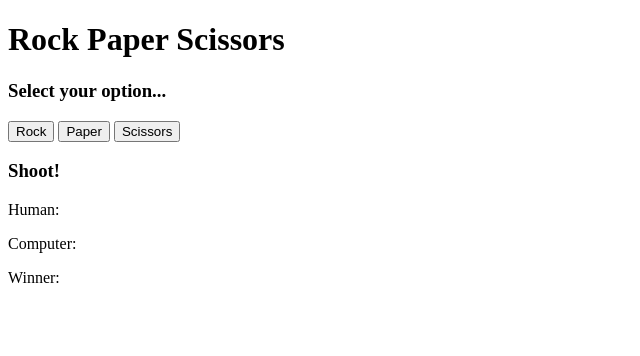
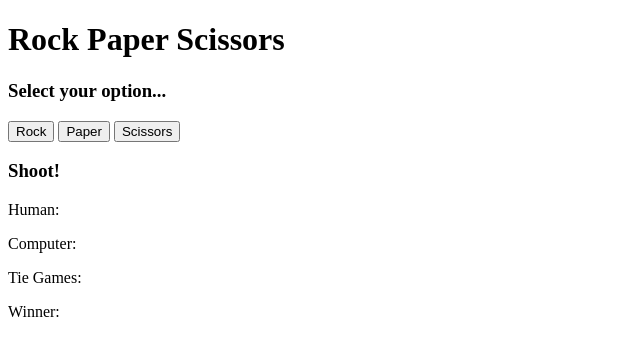
Before and after one commit to mr-isaiah-quigley/rock-paper-scissors, a plain HTML site: page index.html in a window 1280 px wide. Shown: the whole page, without its empty margins (0-640 px from the left). Drawn offline with Linux system fonts and the light colour scheme.

Commit message:
Add html for ui

```diff
--- a/index.html
+++ b/index.html
@@ -18,6 +18,7 @@
         <h3>Shoot!</h3>
         <p>Human: </p>
         <p>Computer: </p>
+        <p>Tie Games: </p>
         <p>Winner: </p>
     </div>
 </body>
```
